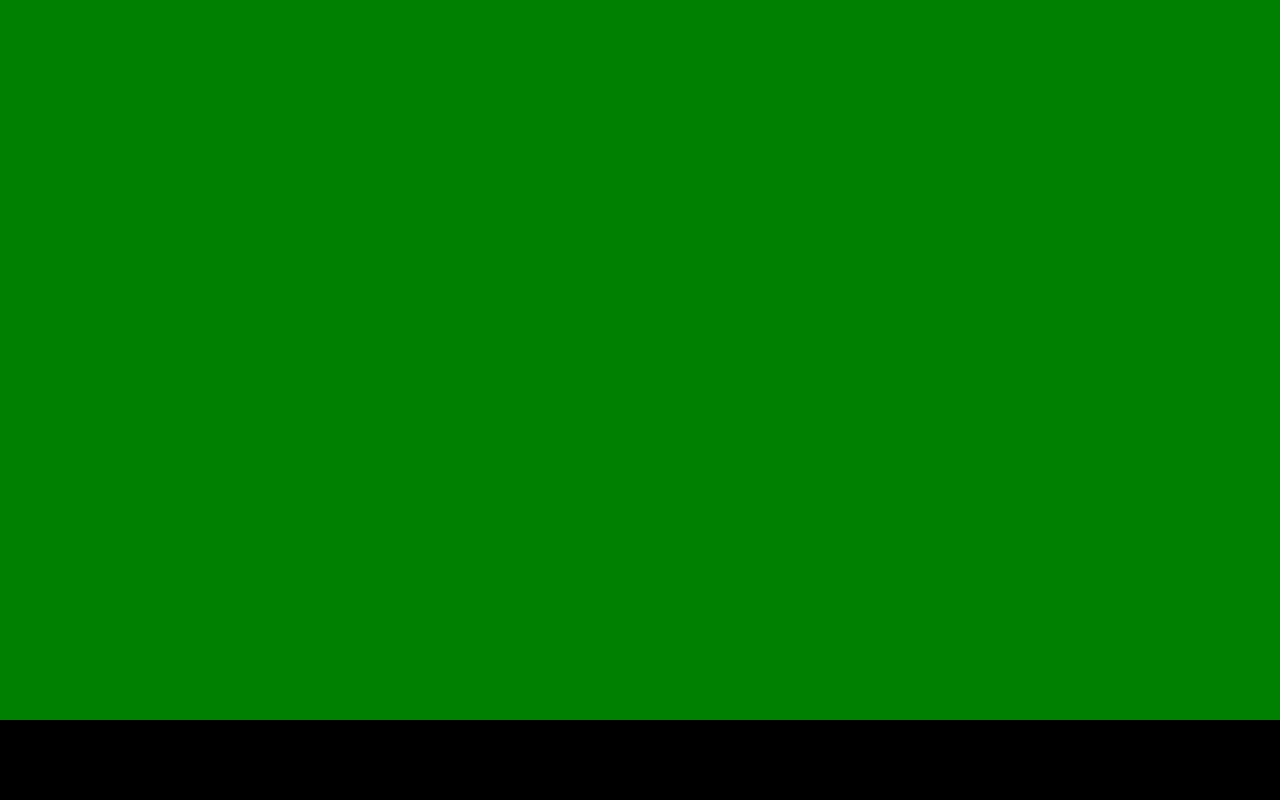
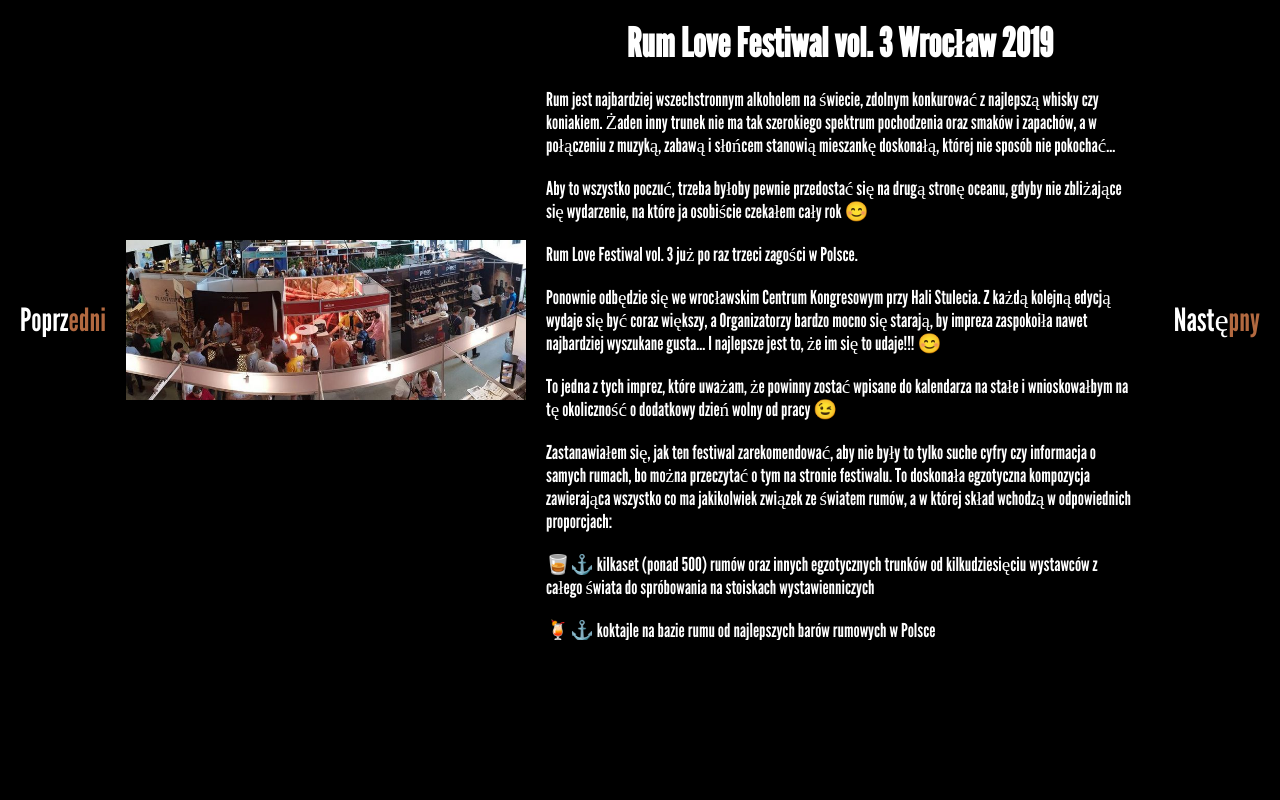
Before and after one commit to FilipowiczP/Rumhoolic, a React (Create React App) app: page / in a window 1280 px wide. Shown: the part 1680-2480 px from the top of the page. Built offline with nearby package versions, Linux system fonts and the light colour scheme.

Commit message:
Created event section

```diff
--- /dev/null
+++ b/src/components/content/events/1.js
@@ -0,0 +1,36 @@
+const text = {
+    title: "Rum Love Festiwal vol. 3 Wrocław 2019",
+    paragraph:[
+        {paragraph:"Rum jest najbardziej wszechstronnym alkoholem na świecie, zdolnym konkurować z najlepszą " +
+         "whisky czy koniakiem. Żaden inny trunek nie ma tak szerokiego spektrum pochodzenia oraz smaków i zapachów, " +
+         "a w połączeniu z muzyką, zabawą i słońcem stanowią mieszankę doskonałą, której nie sposób nie pokochać…"},
+        {paragraph:"Aby to wszystko poczuć, trzeba byłoby pewnie przedostać się na drugą stronę oceanu, gdyby nie zbliżające " +
+         "się wydarzenie, na które ja osobiście czekałem cały rok 😊",},
+        {paragraph:"Rum Love Festiwal vol. 3 już po raz trzeci zagości w Polsce."},
+        {paragraph:"Ponownie odbędzie się we wrocławskim Centrum Kongresowym przy Hali Stulecia. Z każdą kolejną edycją " +
+         "wydaje się być coraz większy, a Organizatorzy bardzo mocno się starają, by impreza zaspokoiła nawet najbardziej wyszukane gusta… " +
+         "I najlepsze jest to, że im się to udaje!!! 😊"},
+        {paragraph:"To jedna z tych imprez, które uważam, że powinny zostać wpisane do kalendarza na stałe i wnioskowałbym na tę okoliczność o dodatkowy "+
+         "dzień wolny od pracy 😉"},
+        {paragraph:"Zastanawiałem się, jak ten festiwal zarekomendować, aby nie były to tylko suche cyfry czy informacja o " +
+         "samych rumach, bo można przeczytać o tym na stronie festiwalu. To doskonała egzotyczna kompozycja zawierająca wszystko co " +
+         "ma jakikolwiek związek ze światem rumów, a w której skład wchodzą w odpowiednich proporcjach:"},
+        {paragraph:"🥃⚓️ kilkaset (ponad 500) rumów oraz innych egzotycznych trunków od kilkudziesięciu wystawców z całego świata do spróbowania na stoiskach wystawienniczych"},
+        {paragraph:"🍹⚓️ koktajle na bazie rumu od najlepszych barów rumowych w Polsce"},
+        {paragraph:"🥃🎓 seria wykładów Master Class dla żądnych wiedzy odkrywców prowadzonych przez znawców tematu oraz autorytetów rumowego świata"},
+        {paragraph:"🥃🚬 zwijane na miejscu cygara wraz z zewnętrzną strefą dla ich miłośników"},
+        {paragraph:"🥃⛱ strefa relaksu przy plaży z leżakami i piaskiem"},
+        {paragraph:"🥃🍽smaczne zaplecze gastronomiczne, gdyby ktoś zgłodniał"},
+        {paragraph:"🎼🥁wszechobecna karaibska muzyka, mnóstwo uśmiechniętych twarzy i przyjazna atmosfera"},
+        {paragraph:"🧔👩‍🦰strefa piękna, gdzie najlepsi barberzy zadbają o zgrabny włos oraz kosmetyki z dodatkiem rumu"},
+        {paragraph:"Czym są Master Class?"},
+        {paragraph:"To wykłady prowadzone przez znawców tematu i autorytetów w rumowym świecie. To możliwość zdobycia wiedzy o rumach, " +
+        "plantacjach, produkcji, stylach, historii czy nietypowych projektach. To jedyna szansa do posmakowania rumów, z których część " +
+        "będzie dostępna tylko podczas wykładów. To też niepowtarzalna okazja do bezpośredniego spotkania z właścicielami destylarni, " +
+        "czy globalnymi ambasadorami z możliwością zamienienia z nimi kilku słów…"},
+        {paragraph:"Zalecany pośpiech w wysyłaniu zgłoszeń – ilość miejsc bardzo ograniczona…"},
+        {paragraph:"Wszystkie te składniki zebrane w całość są w stanie zabrać na 2 dni każdego miłośnika wyszukanych alkoholi do najdalszych i najbardziej egzotycznych zakątków egzotycznego świata. Musicie tam być!!!"}
+    ],
+}
+
+export default text;
--- a/src/components/eventsSection/Events.js
+++ b/src/components/eventsSection/Events.js
@@ -1,10 +1,43 @@
-import React from "react";
+import React, {useState} from "react";
 import "./events.scss";
+import eventContent from "./eventContent";
 
 const Events = () =>{
+    const [contentSlider, setContentSlider] = useState(0);
+
+    const handleNext = () => {
+        setContentSlider((prevState)=>prevState + 1)
+        if(contentSlider >= eventContent.length - 1){
+            setContentSlider(0);
+        }
+        console.log(contentSlider);
+    }
+
+    const handlePrev = () =>{
+        setContentSlider((prevState)=>prevState - 1)
+        if(contentSlider === 0){
+            setContentSlider(eventContent.length -1);
+        }
+        console.log(contentSlider);
+    }
+
     return(
         <section id="events" className="events">
-
+            <p className="events__slider" onClick={handlePrev}>Poprz<span className="events__color">edni</span></p>
+            {eventContent.map(({id, foto, text})=>{
+                return (
+                <div key={id} className="events__content">
+                    <img src={foto} alt="foto" className="events__foto" />
+                    <div className="events__content__box">
+                        <h1 className="events__title">{text.title}</h1>
+                        {text.paragraph.map(({paragraph})=>{
+                            return <p className="events__text">{paragraph}</p>
+                        })}
+                    </div>
+                </div>
+                )
+            })}
+            <p className="events__slider" onClick={handleNext}>Nastę<span className="events__color">pny</span></p>
         </section>
     )
 }
--- /dev/null
+++ b/src/components/eventsSection/eventContent.js
@@ -0,0 +1,13 @@
+import text1 from "../content/events/1";
+import foto1 from "./images/1.jpg";
+import text from "../content/events/1";
+
+const eventContent = [
+    {
+        id:0,
+        foto: foto1,
+        text: text1,
+    },
+]
+
+export default eventContent;
--- a/src/components/eventsSection/events.scss
+++ b/src/components/eventsSection/events.scss
@@ -5,6 +5,66 @@
   width: 100vw;
   @include desktop{
     height: 100vh;
-    background-color: green;
+    height: 100vh;
+    background-color: $main-color;
+    display: flex;
+    align-items: center;
+    justify-content: space-between;
+  }
+  &__slider{
+    color: $third-content;
+    cursor: pointer;
+    font-size: 1.3rem;
+    text-align: center;
+    margin: 30px 0;
+    font-size: 2rem;
+    @include desktop{
+      padding: 20px 20px;
+    }
+  }
+  &__color{
+    color: $second-content;
+  }
+  &__content{
+    @include desktop{
+      display: flex;
+    }
+    &__box{
+      width: 90%;
+      margin: auto;
+      @include desktop{
+        height: 80vh;
+        overflow-y: scroll;
+      }
+    }
+  }
+  &__foto{
+    margin: auto;
+    display: block;
+    width: 80%;
+    height: 80%;
+    object-fit: contain;
+    @include desktop{
+      width: 400px;
+      height: 400px;
+    }
+  }
+
+  &__title{
+    font-size: 2.5rem;
+    color: $third-content;
+    @include desktop{
+      text-align: center;
+      margin: 20px 0;
+    }
+  }
+  &__text{
+    color: $third-content;
+    margin: 20px;
+    font-size: 1.3rem;
+    @include desktop{
+      font-size: 1.2rem;
+      font-weight: 300;
+    }
   }
 }
--- a/src/components/interviewSection/Interview.js
+++ b/src/components/interviewSection/Interview.js
@@ -11,7 +11,6 @@
         if(contentSlider >= interviews.length - 1){
             setContentSlider(0);
         }
-        console.log(contentSlider);
     }
 
     const handlePrev = () =>{
@@ -19,7 +18,6 @@
         if(contentSlider === 0){
             setContentSlider(interviews.length -1);
         }
-        console.log(contentSlider);
     }
 
     return(
--- a/src/components/interviewSection/interview.scss
+++ b/src/components/interviewSection/interview.scss
@@ -44,10 +44,8 @@
     width: 90%;
     margin: auto;
     @include desktop{
-      position: relative;
       height: 80vh;
       overflow-y: scroll;
-
     }
   }
   &__title{
```
Also changed, not shown: src/components/eventsSection/images/1.jpg (added).
